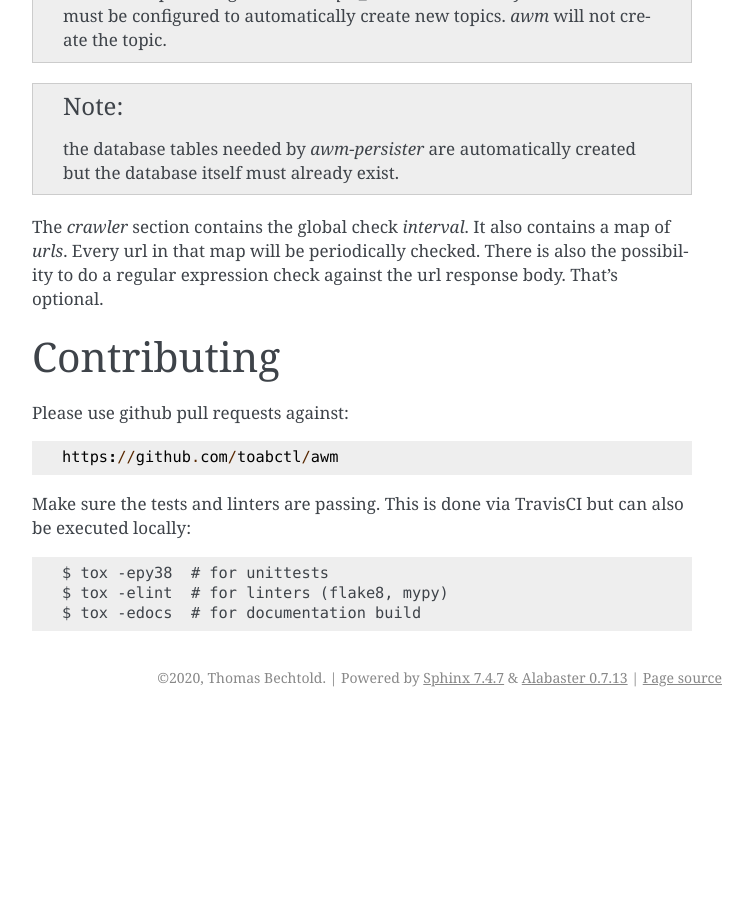
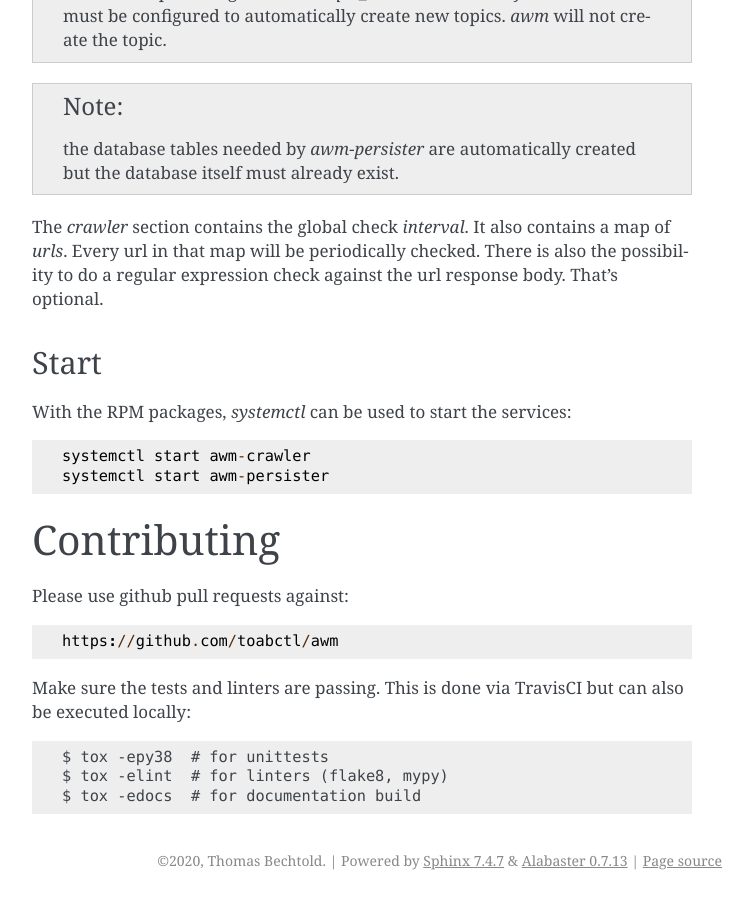
Before and after one commit to toabctl/awm, a Sphinx documentation site: the page built from docs/source/installation.rst, in a window 1280 px wide and 900 px high, scrolled down 1526 px. Shown: the whole window, without its empty margins (388-1141 px from the left). Built offline with Sphinx 7.4.7, drawn with Linux system fonts in a browser that asks for light colours; before the commit the page ends 2243 px from its top, so only the background shows below that.

Commit message:
docs: document how to start the services with systemd
Signed-off-by: Thomas Bechtold <thomasbechtold@jpberlin.de>

```diff
--- a/docs/source/installation.rst
+++ b/docs/source/installation.rst
@@ -58,6 +58,14 @@ will be periodically checked.
 There is also the possibility to do a regular expression check
 against the url response body. That's optional.
 
+Start
++++++
+
+With the RPM packages, `systemctl` can be used to start the services::
+
+  systemctl start awm-crawler
+  systemctl start awm-persister
+
 Contributing
 ============
 
```
